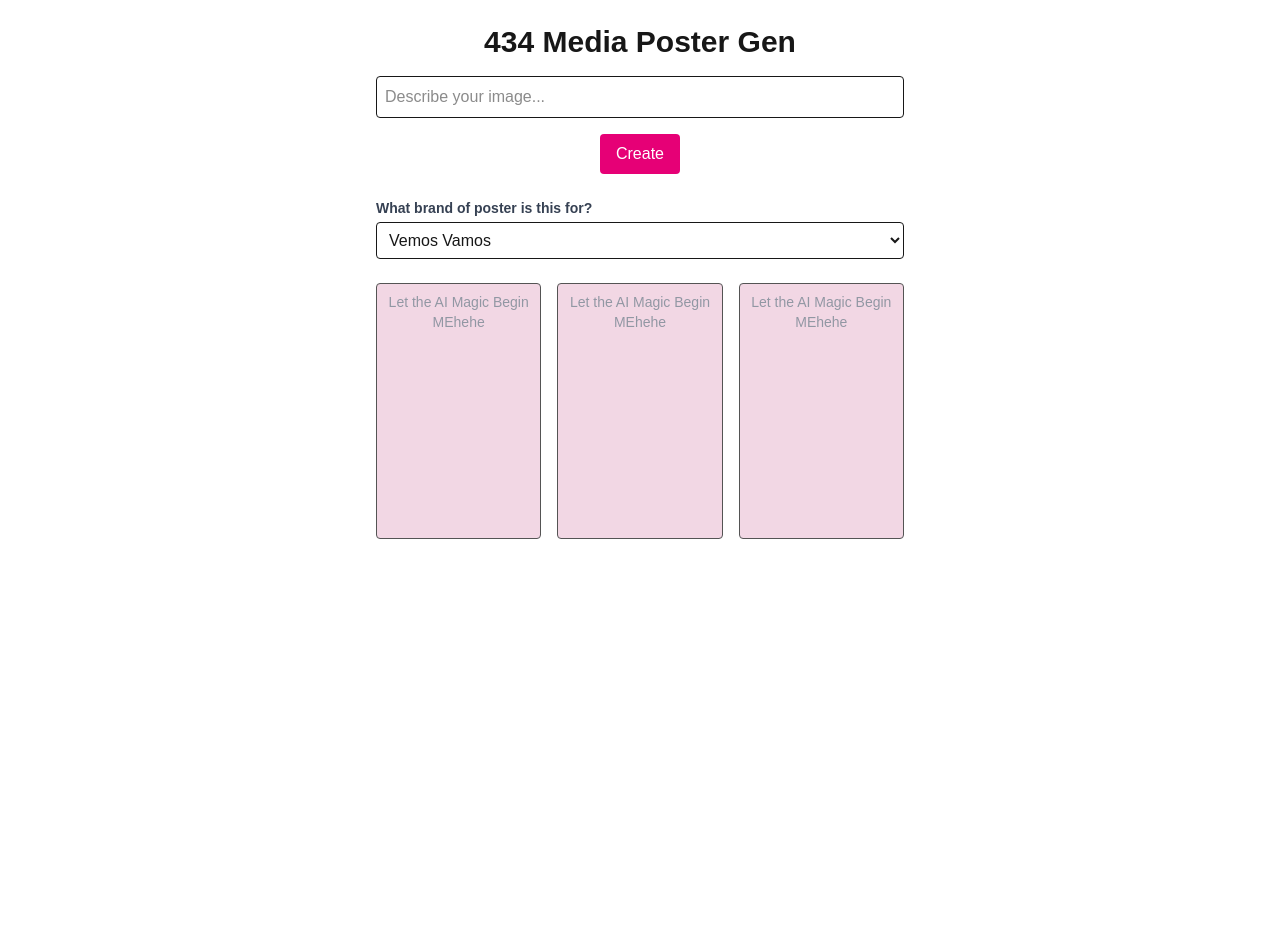
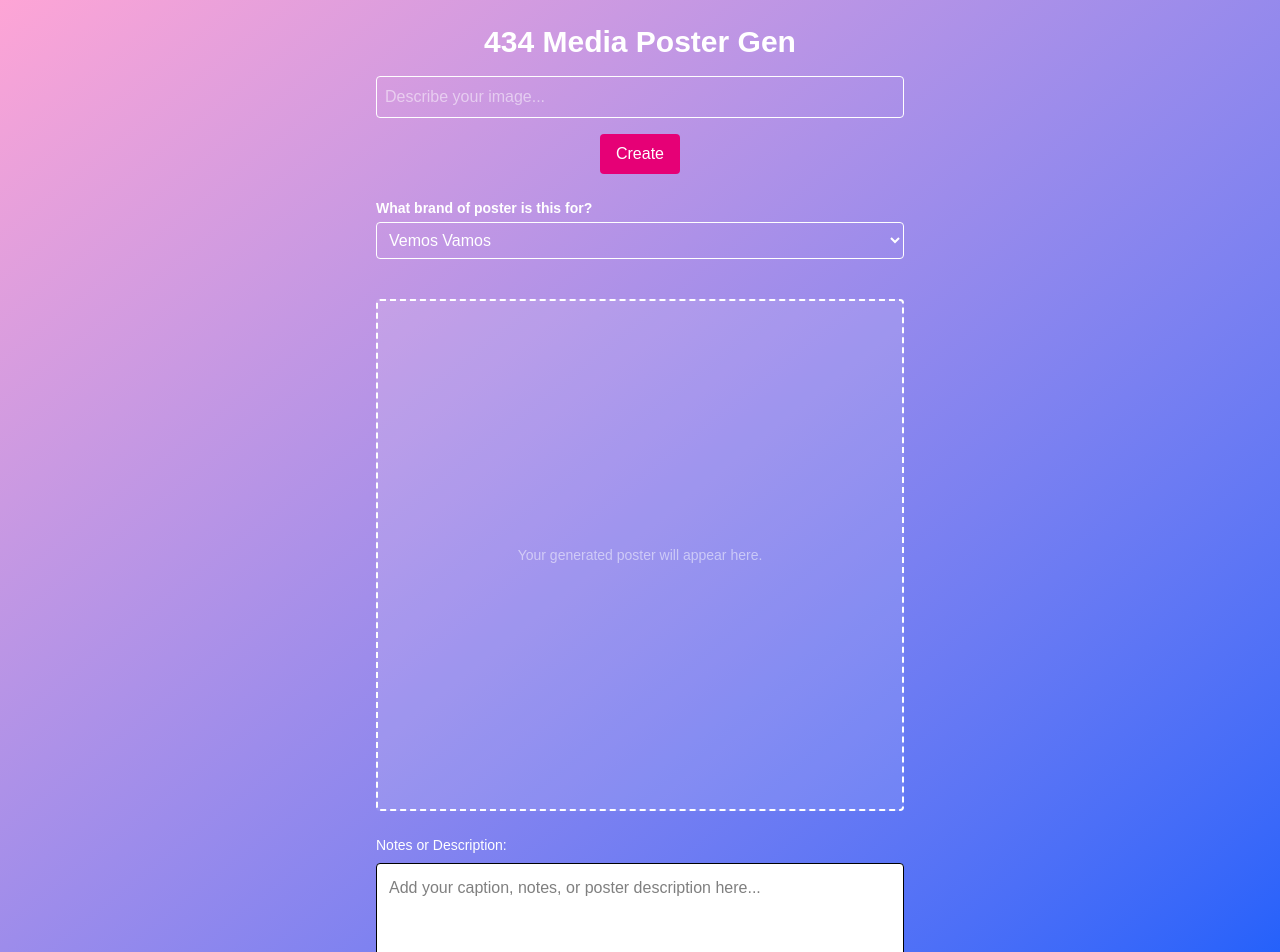
Before and after one commit to 434media/creative-agent, a Next.js app: page / in a window 1280 px wide. Shown: the top 952 px of the page. Before the commit the page ends 800 px from the top, so only its background shows below. Built offline with nearby package versions, Linux system fonts and the light colour scheme.

Commit message:
changes some things

```diff
--- a/app/api/generate/generate.ts
+++ b/app/api/generate/generate.ts
@@ -20,7 +20,7 @@ export default async function handler(
       body: JSON.stringify({
         prompt,
         n: 1,
-        size: "512x512",
+        size: "1024x1024",
       }),
     })
 
--- a/app/api/generate/route.ts
+++ b/app/api/generate/route.ts
@@ -1,15 +1,18 @@
-import { NextRequest, NextResponse } from 'next/server'
+import { NextRequest, NextResponse } from "next/server";
 
 export async function POST(req: NextRequest) {
   try {
-    const { prompt } = await req.json()
-    console.log("Received prompt:", prompt)
+    const { prompt, size = "1024x1024" } = await req.json();
+    const apiKey = process.env.OPENAI_API_KEY;
 
-    const apiKey = process.env.OPENAI_API_KEY
     if (!apiKey) {
-      console.error("Missing API Key")
-      return NextResponse.json({ error: 'Missing API Key' }, { status: 500 })
+      return NextResponse.json({ error: "Missing API Key" }, { status: 500 });
     }
+
+    const dallePrompt = `Design a single, flat, digital event poster based on the following theme: ${prompt}.
+    Use clean illustration style, bold visual layout, and balanced composition.
+    Make it look like a final poster design ready to be printed.`;
+
 
     const response = await fetch("https://api.openai.com/v1/images/generations", {
       method: "POST",
@@ -18,29 +21,25 @@ export async function POST(req: NextRequest) {
         "Content-Type": "application/json",
       },
       body: JSON.stringify({
-        prompt: `Create an event poster with the following details, there should not be any text: ${prompt}`,
-        n: 3, //number of images generating
-        size: "512x512",
+        prompt: dallePrompt,
+        model: "dall-e-3",
+        n: 1,
+        size: "1024x1024", // e.g., "1024x1024"
+        response_format: "url",
       }),
-    })
+    });
 
-    const data = await response.json()
-
-    console.log("OpenAI status:", response.status)
-    console.log("OpenAI response:", JSON.stringify(data, null, 2))
+    const data = await response.json();
 
     if (data.error) {
-      return NextResponse.json({ error: data.error.message }, { status: 500 })
+      console.error("OpenAI error:", data.error);
+      return NextResponse.json({ error: data.error.message }, { status: 500 });
     }
 
-    const imageUrls = data?.data?.map((img: any) => img.url)
-    if (!imageUrls) {
-      return NextResponse.json({ error: "No image URL returned." }, { status: 500 })
-    }
-
-    return NextResponse.json({ urls: imageUrls })
-} catch (err: any) {
-    console.error("Unhandled error:", err)
-    return NextResponse.json({ error: err.message || "Server error" }, { status: 500 })
+    const urls = data.data?.map((img: any) => img.url);
+    return NextResponse.json({ urls });
+  } catch (err: any) {
+    console.error("Unhandled error:", err);
+    return NextResponse.json({ error: err.message || "Server error" }, { status: 500 });
   }
 }
--- a/app/page.tsx
+++ b/app/page.tsx
@@ -10,43 +10,36 @@ export default function Home() {
   const [progress, setProgress] = useState(0);
   const [isLoading, setIsLoading] = useState(false);
   const [posterType, setPosterType] = useState("event");
+  const [image, setImage] = useState<string | null>(null);
 
 
   const handleSubmit = async () => {
     setIsLoading(true);
-    setProgress(0);
-
-    //  loading progress
-    const interval = setInterval(() => {
-      setProgress((prev) => {
-        if (prev >= 95) return prev; // stop at 95%
-        return prev + 5; // increment by 5% every 100ms this is not acciturate but gives a good visual effect
-      });
-    }, 100);
+    setImage(null);
 
     try {
       const res = await fetch("/api/generate", {
         method: "POST",
         headers: { "Content-Type": "application/json" },
-        body: JSON.stringify({ prompt }),
+        body: JSON.stringify({ prompt, type: posterType, size: "1024x1024" }),
       });
+
       const data = await res.json();
-      setImageUrls(data.urls || []);
+      setImage(data.urls?.[0] || null);
     } catch (err) {
-      console.error("Error:", err);
+      console.error("Image generation failed:", err);
     } finally {
-      clearInterval(interval);
-      setProgress(100); // force complete
-      setTimeout(() => {
-        setIsLoading(false);
-        setProgress(0); // reset for next run
-      }, 500); // short delay to show full bar before hiding
+      setIsLoading(false);
     }
   };
 
 
+
+
   return (
-    <main className="p-6 max-w-xl mx-auto text-center">
+    <div className="min-h-screen bg-gradient-to-br from-pink-300 to-blue-600">
+
+    <main className="p-6 max-w-xl mx-auto text-center text-white">
       <h1 className="text-3xl font-bold mb-4">434 Media Poster Gen</h1>
       <input
         className="border p-2 w-full mb-4 rounded"
@@ -64,7 +57,7 @@ export default function Home() {
 
     {/*Drop down menu */ }
       <div className="mt-6 text-left">
-  <label className="block mb-1 font-semibold text-sm text-gray-700">
+  <label className="block mb-1 font-semibold text-sm text-white-700">
     What brand of poster is this for?
   </label>
   <select
@@ -87,26 +80,42 @@ export default function Home() {
     />
   </div>
 )}
+    <div className="mt-10 flex flex-col items-center justify-center">
+  <div className="w-full max-w-2xl min-h-[512px] border-2 border-dashed border-white rounded flex items-center justify-center bg-white/10">
+    {image ? (
+      <img
+        src={image}
+        alt="Generated poster"
+        className="w-full h-auto rounded shadow-lg"
+        onError={(e) => {
+          (e.target as HTMLImageElement).src = "https://placekitten.com/512/512";
+        }}
+      />
+    ) : (
+      <p className="text-white text-sm opacity-50">Your generated poster will appear here.</p>
+    )}
+  </div>
 
-      {imageUrls.length === 0 && (
-  <div className="mt-6 grid grid-cols-1 sm:grid-cols-3 gap-4">
-    {Array.from({ length: 3 }).map((_, i) => (
-      <div
-        key={i}
-        className="h-64 bg-[rgba(233,187,210,0.8)] rounded animate-pulse border"
-      >
-        <p className="text-sm text-gray-500 p-2">Let the AI Magic Begin MEhehe</p>
-      </div>
-    ))}
+  {/* Text box below the image or placeholder */}
+  <div className="w-full max-w-2xl mt-6">
+    <label className="block mb-2 text-sm font-medium text-white text-left">
+      Notes or Description:
+    </label>
+    <textarea
+      className="w-full p-3 rounded border bg-white text-black resize-none h-32"
+      placeholder="Add your caption, notes, or poster description here..."
+    />
   </div>
-)}
+</div>
+
+
 
 
       {imageUrls.length > 0 && (
   <div className="mt-6 grid grid-cols-1 sm:grid-cols-3 gap-4">
     {imageUrls.map((url, index) => (
       <div key={index}>
-        <p className="text-sm text-gray-600">Option {index + 1}</p>
+        <p className="text-sm text-white-600">Option {index + 1}</p>
         <img
           src={url}
           alt={`Generated AI ${index + 1}`}
@@ -123,5 +132,7 @@ export default function Home() {
 
 
     </main>
+
+    </div>
   )
 }
--- a/package.json
+++ b/package.json
@@ -9,6 +9,7 @@
     "lint": "next lint"
   },
   "dependencies": {
+    "@google/generative-ai": "^0.24.1",
     "next": "15.4.3",
     "nprogress": "^0.2.0",
     "react": "19.1.0",
```
Also changed, not shown: 1 other file (tests, documents, lock files or other folders).
